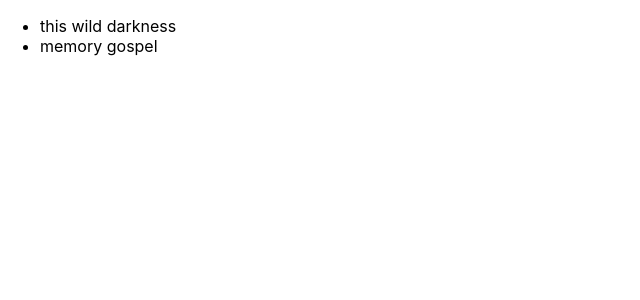
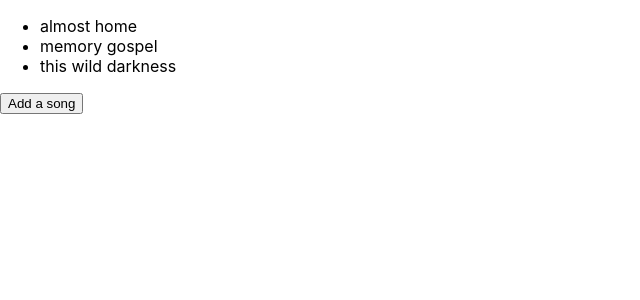
Before and after one commit to vvt22/ReactContextandHook, a React (Create React App) app: page / in a window 1280 px wide. Shown: the top 300 px of the page, without its empty margins (0-640 px from the left). Built offline with nearby package versions, Linux system fonts and the light colour scheme.

Commit message:
usestate

```diff
--- a/src/components/SongList.js
+++ b/src/components/SongList.js
@@ -1,12 +1,23 @@
-import React from "react";
+import React, { useState } from "react";
 
 const SongList = () => {
+  const [songs, setSongs] = useState([
+    { title: "almost home", id: 1 },
+    { title: "memory gospel", id: 2 },
+    { title: "this wild darkness", id: 3 },
+  ]);
+  //console.log(songs);
+  const addSong = () => {
+    setSongs([...songs, { title: "new song", id: 4 }]);
+  };
   return (
     <div className="song-list">
       <ul>
-        <li>this wild darkness</li>
-        <li>memory gospel</li>
+        {songs.map((song, index) => (
+          <li key={index}>{song.title}</li>
+        ))}
       </ul>
+      <button onClick={addSong}>Add a song</button>
     </div>
   );
 };
```
